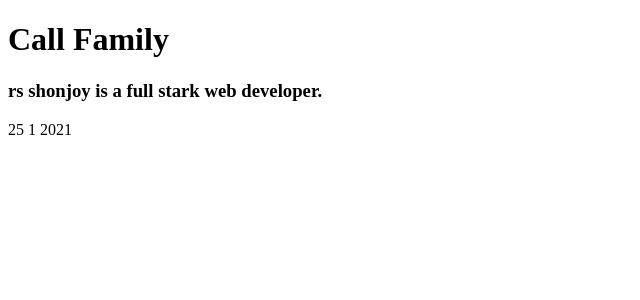
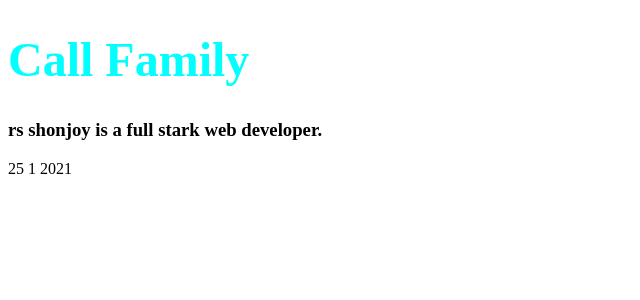
Before and after one commit to rsshonjoy/react-core-concept, a React (Create React App) app: page / in a window 1280 px wide. Shown: the top 300 px of the page, without its empty margins (0-640 px from the left). Built offline with nearby package versions, Linux system fonts and the light colour scheme.

Commit message:
inline css

```diff
--- a/src/index.js
+++ b/src/index.js
@@ -10,7 +10,7 @@ const currentYear = date.getFullYear();
 
 ReactDOM.render(
     <div>
-        <h1>{todoTitle}</h1>
+        <h1 style={{ color: 'cyan', fontSize: '3rem' }}>{todoTitle}</h1>
         <h3>{todoDesc}</h3>
         <p>{`${dateName} ${monthName} ${currentYear}`}</p>
     </div>,
```
